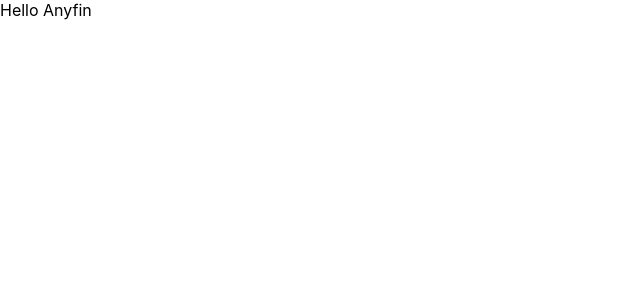
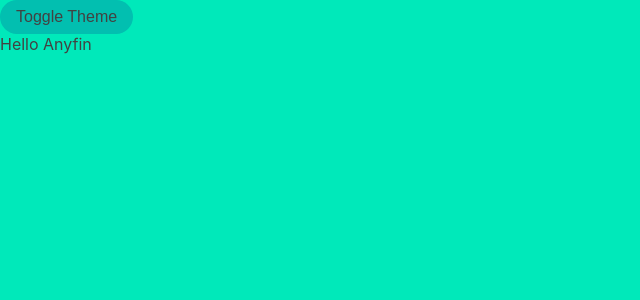
Before and after one commit to MoradiDavijani/anyfin-interview-test, a Next.js app: page / in a window 1280 px wide. Shown: the top 300 px of the page, without its empty margins (0-640 px from the left). Built offline with nearby package versions, Linux system fonts and the light colour scheme.

Commit message:
feat: handle app dark theme

```diff
--- a/package.json
+++ b/package.json
@@ -8,11 +8,13 @@
     "start": "next start"
   },
   "dependencies": {
+    "classnames": "^2.2.6",
     "next": "10.1.3",
     "react": "17.0.2",
     "react-dom": "17.0.2"
   },
   "devDependencies": {
+    "@types/classnames": "^2.2.11",
     "@types/react": "^17.0.3",
     "typescript": "^4.2.4"
   }
--- /dev/null
+++ b/src/components/button/button.module.css
@@ -0,0 +1,19 @@
+.button {
+  background-color: var(--accent-color);
+  border-radius: 10rem;
+  border: 0;
+  outline: 0;
+  padding: 0.5rem 1rem;
+  font-size: 1rem;
+  cursor: pointer;
+}
+
+.button_link,
+.button_minimal {
+  background-color: transparent;
+  padding: 0.5rem;
+}
+
+.button_link:hover {
+  text-decoration: underline;
+}
--- /dev/null
+++ b/src/components/button/index.tsx
@@ -0,0 +1,25 @@
+import classnames from 'classnames'
+import styles from './button.module.css'
+
+type ButtonProps = React.DetailedHTMLProps<
+  React.ButtonHTMLAttributes<HTMLButtonElement>,
+  HTMLButtonElement
+> & {
+  variant?: 'link' | 'minimal'
+}
+
+function Button({ variant, className, ...props }: ButtonProps) {
+  return (
+    <button
+      {...props}
+      className={classnames(
+        styles.button,
+        { [styles.button_link]: variant === 'link' },
+        { [styles.button_minimal]: variant === 'minimal' },
+        className
+      )}
+    />
+  )
+}
+
+export default Button
--- /dev/null
+++ b/src/hooks/change-listener.ts
@@ -0,0 +1,20 @@
+import React from 'react'
+
+function useChangeListener(callback: () => void, deps: Array<any>) {
+  const isInitialRender = React.useRef(true)
+  const callbackRef = React.useRef(callback)
+
+  React.useEffect(() => {
+    callbackRef.current = callback
+  })
+
+  React.useEffect(() => {
+    if (!isInitialRender.current) {
+      return callbackRef.current()
+    }
+
+    isInitialRender.current = false
+  }, deps)
+}
+
+export default useChangeListener
--- /dev/null
+++ b/src/hooks/persisted-state.ts
@@ -0,0 +1,31 @@
+import React from 'react'
+import useChangeListener from './change-listener'
+
+function usePersistedState<InitialStateType>(
+  key: string,
+  initialState: InitialStateType | (() => InitialStateType)
+): [InitialStateType, React.Dispatch<React.SetStateAction<InitialStateType>>] {
+  const [savedState, setSavedState] = React.useState<InitialStateType>(
+    initialState
+  )
+
+  React.useEffect(() => {
+    try {
+      const item = process.browser && localStorage.getItem(key)
+
+      if (item) {
+        setSavedState(JSON.parse(item))
+      }
+    } catch (error) {
+      console.log(error)
+    }
+  }, [])
+
+  useChangeListener(() => {
+    localStorage.setItem(key, JSON.stringify(savedState))
+  }, [key, savedState])
+
+  return [savedState, setSavedState]
+}
+
+export default usePersistedState
--- a/src/pages/_app.tsx
+++ b/src/pages/_app.tsx
@@ -1,12 +1,15 @@
 import type { AppProps } from 'next/app'
+import { SettingsProvider } from 'src/stores/settings'
 import Shell from 'src/shell'
 import 'src/styles/globals.css'
 
 function MyApp({ Component, pageProps }: AppProps) {
   return (
-    <Shell>
-      <Component {...pageProps} />
-    </Shell>
+    <SettingsProvider>
+      <Shell>
+        <Component {...pageProps} />
+      </Shell>
+    </SettingsProvider>
   )
 }
 
--- a/src/shell/index.tsx
+++ b/src/shell/index.tsx
@@ -1,3 +1,6 @@
+import React from 'react'
+import Button from 'src/components/button'
+import useAppSettings from 'src/stores/settings'
 import CommonMetaTags from './components/common-meta-tags'
 import styles from './shell.module.css'
 
@@ -6,10 +9,19 @@ type ShellProps = {
 }
 
 function Shell({ children }: ShellProps) {
+  const { isDarkMode, toggleDarkMode } = useAppSettings()
+
+  React.useEffect(() => {
+    document.body.setAttribute('data-theme', isDarkMode ? 'dark' : 'light')
+  }, [isDarkMode])
+
   return (
     <>
       <CommonMetaTags />
-      <main className={styles.main}>{children}</main>
+      <main className={styles.main}>
+        <Button onClick={toggleDarkMode}>Toggle Theme</Button>
+        {children}
+      </main>
     </>
   )
 }
--- /dev/null
+++ b/src/stores/settings.tsx
@@ -0,0 +1,44 @@
+import React from 'react'
+import usePersistedState from 'src/hooks/persisted-state'
+
+type SettingsProviderProps = {
+  children: React.ReactNode
+}
+
+type SettingsContextValue = {
+  isDarkMode: boolean
+  toggleDarkMode: () => void
+}
+
+const initialContextValue = {
+  isDarkMode: false,
+  toggleDarkMode: () => {}
+}
+
+const SettingsContext = React.createContext<SettingsContextValue>(
+  initialContextValue
+)
+
+export function SettingsProvider({ children }: SettingsProviderProps) {
+  const [isDarkMode, setIsDarkMode] = usePersistedState<boolean>(
+    'isDarkTheme',
+    initialContextValue.isDarkMode
+  )
+
+  const value = {
+    isDarkMode,
+    toggleDarkMode: () => setIsDarkMode(prevState => !prevState)
+  }
+
+  return (
+    <SettingsContext.Provider value={value}>
+      {children}
+    </SettingsContext.Provider>
+  )
+}
+
+function useAppSettings() {
+  return React.useContext(SettingsContext)
+}
+
+export default useAppSettings
--- a/src/styles/globals.css
+++ b/src/styles/globals.css
@@ -1,3 +1,17 @@
+/* Variables */
+[data-theme='light'] {
+  --primary-color: #00e9ba;
+  --accent-color: #02bfb0;
+  --font-color: #424242;
+}
+
+[data-theme='dark'] {
+  --primary-color: #00192f;
+  --accent-color: #004788;
+  --font-color: #ffffff;
+}
+
+/* Global Styles */
 html,
 body,
 div#__next {
@@ -5,6 +19,8 @@ div#__next {
   margin: 0;
   width: 100%;
   height: 100%;
+  background-color: var(--primary-color);
+  transition: background-color 200ms ease-in-out;
   font-family: -apple-system, BlinkMacSystemFont, Segoe UI, Roboto, Oxygen,
     Ubuntu, Cantarell, Fira Sans, Droid Sans, Helvetica Neue, sans-serif;
 }
@@ -16,4 +32,5 @@ a {
 
 * {
   box-sizing: border-box;
+  color: var(--font-color);
 }
```
Also changed, not shown: 1 other file (tests, documents, lock files or other folders).
